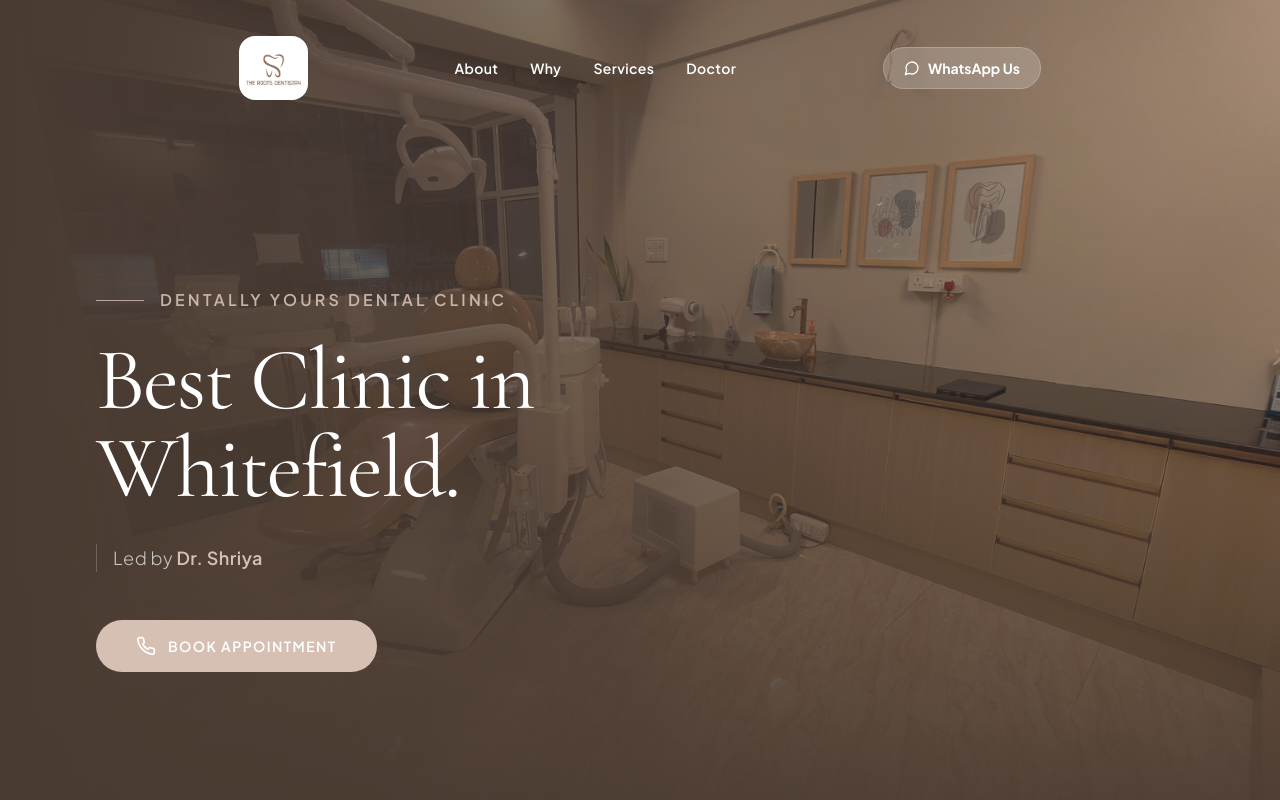
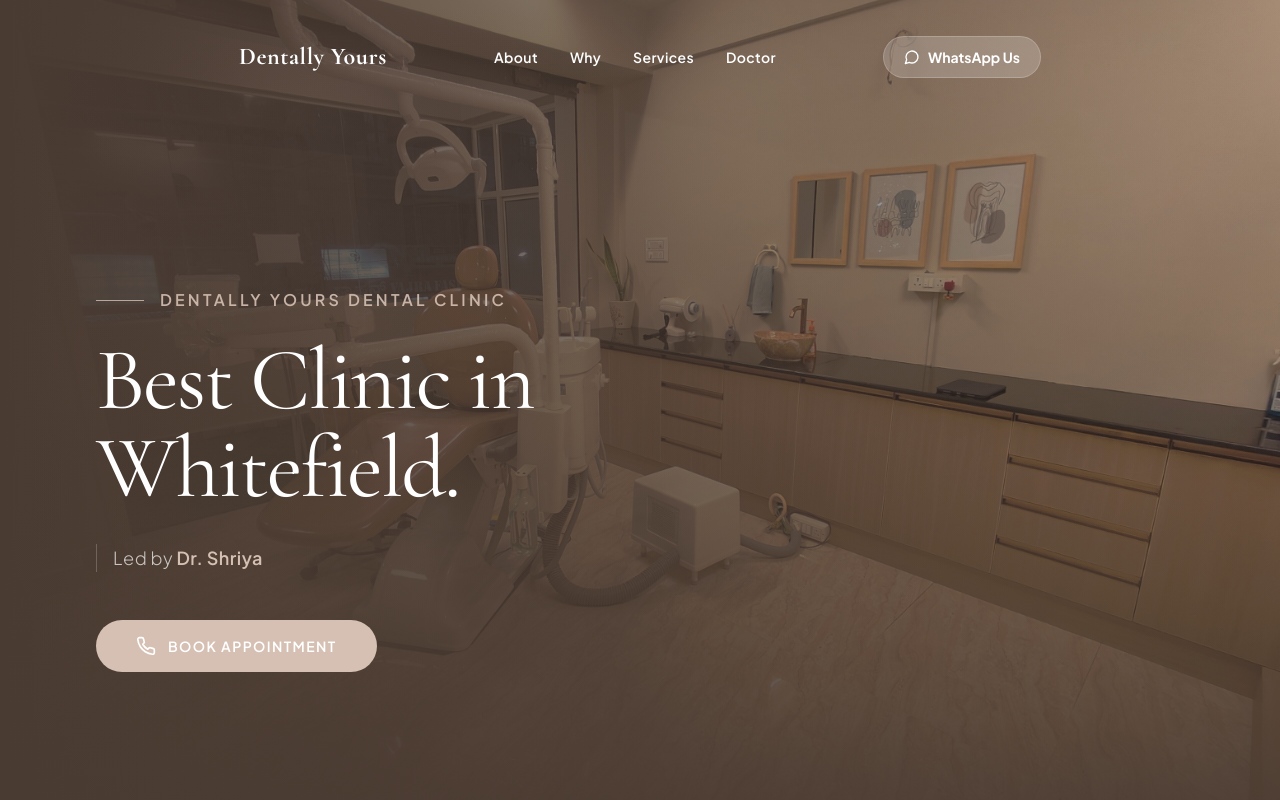
Before and after one commit to kori5181/Dentally-Yours-Dental-Clinic, a React (Vite) app: page / in a window 1280 px wide. Shown: the top 800 px of the page. Built offline with nearby package versions, Linux system fonts and the light colour scheme.

Commit message:
Replace image logo with text 'Dentally Yours'

```diff
--- a/src/components/Footer.jsx
+++ b/src/components/Footer.jsx
@@ -9,11 +9,9 @@
         {/* Brand Column */}
         <div className="md:col-span-5 flex flex-col items-start">
           <div className="mb-6 flex items-center gap-1">
-            <img
-              src="/assets/throotdentistrylogo .png"
-              alt="Dentally Yours Dental Clinic"
-              className="h-24 w-auto object-contain bg-white rounded-3xl p-2 shadow-md"
-            />
+            <span className="font-serif font-bold text-3xl tracking-wide text-white">
+              Dentally Yours
+            </span>
           </div>
           <p className="font-sans text-white/50 max-w-sm mb-8 font-light leading-relaxed">
             Ultra-modern multi-speciality dental clinic providing flawless and soothing dental experiences in Whitefield, Bengaluru.
--- a/src/components/Navbar.jsx
+++ b/src/components/Navbar.jsx
@@ -29,11 +29,9 @@
       )}
     >
       <div className="flex-shrink-0 flex items-center">
-        <img
-          src="/assets/throotdentistrylogo .png"
-          alt="Dentally Yours Dental Clinic"
-          className="h-14 md:h-16 w-auto object-contain bg-white rounded-2xl p-1 shadow-sm transition-all duration-300"
-        />
+        <span className="font-serif font-bold text-xl md:text-2xl tracking-wide">
+          Dentally Yours
+        </span>
       </div>
 
       <div className="hidden md:flex items-center gap-8 font-sans text-sm font-semibold tracking-wide">
```
